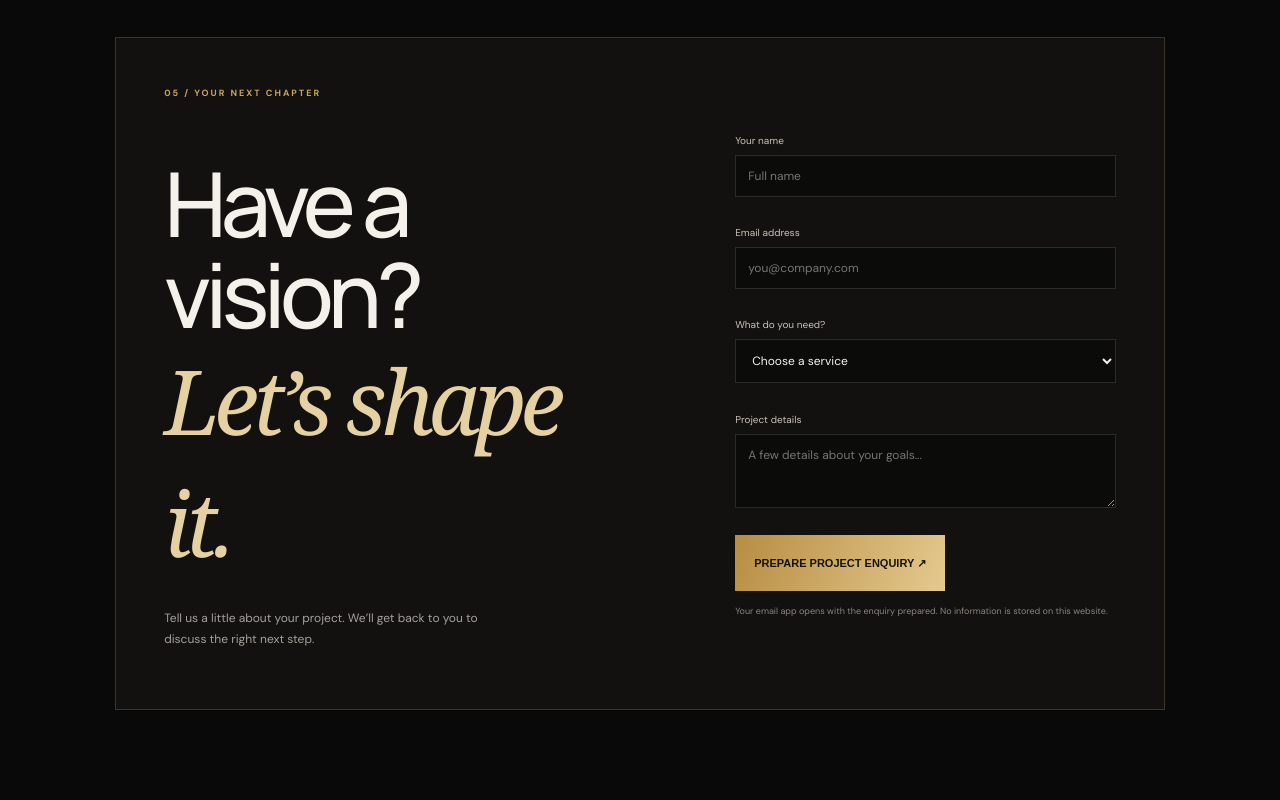
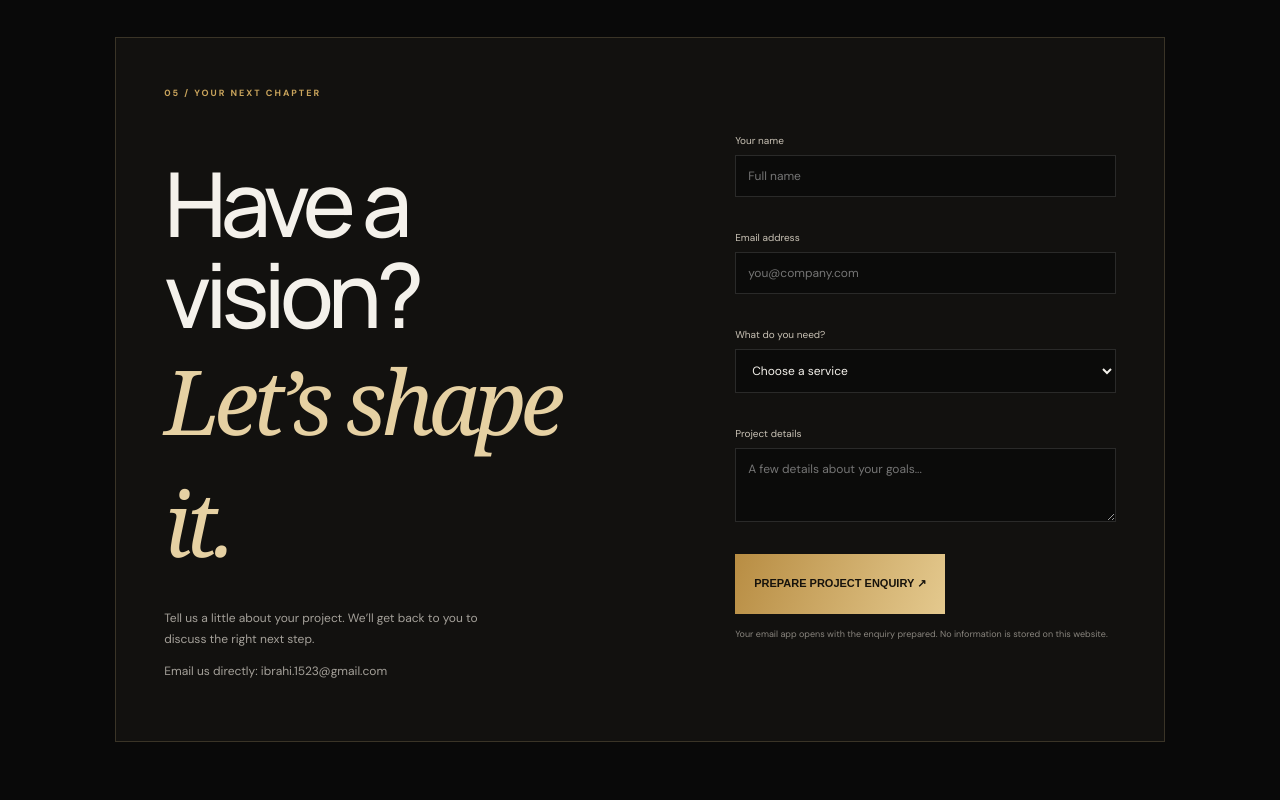
Before and after one commit to iomaroiyh-code/NEXORA, a plain HTML site: page index.html in a window 1280 px wide. Shown: the part 4280-5080 px from the top of the page. Drawn offline with Linux system fonts and the light colour scheme.

Commit message:
Show updated NEXORA contact email

```diff
--- a/index.html
+++ b/index.html
@@ -21,7 +21,7 @@ section:not(.hero){border-top:1px solid #ffffff0d;padding-top:100px;padding-bott
 <section class="wrap" id="work"><div class="heading"><div><div class="kicker">03 / SELECTED CONCEPTS</div><h2>Ideas, brought<br><em>to life.</em></h2></div><p>A glimpse of the visual direction we can create. These are concept showcases, not client projects.</p></div><div class="projects"><article class="project"><div class="visual atelier"><nav><b>ATELIER / 09</b><span>COLLECTION　 ABOUT　 JOURNAL</span></nav><strong>Less, but<br><i>exceptional.</i></strong><span style="margin-left:8%;font-size:8px;letter-spacing:1px">DISCOVER THE COLLECTION ↗</span><div class="sculpt"></div></div><div class="projectmeta"><div><b>Atelier / 09</b>Luxury lifestyle · E-commerce concept</div><span>CONCEPT 01</span></div></article><article class="project"><div class="visual north"><nav><b>NORTHSTAR</b><span>MENU ☰</span></nav><strong>Beyond<br>the <i>ordinary.</i></strong><span style="font-size:8px;letter-spacing:1px">EXPLORE NORTHSTAR →</span><div class="ring"></div></div><div class="projectmeta"><div><b>Northstar</b>Technology · Brand website concept</div><span>CONCEPT 02</span></div></article></div></section>
 <section class="statement"><div class="kicker">A BETTER DIGITAL STANDARD</div><h2>Not just another<br>website. A <em>statement.</em></h2><p>We bring clarity to complexity and character to every pixel.</p><a class="outline" href="#contact">MAKE YOUR STATEMENT ↗</a></section>
 <section class="wrap" id="process"><div class="heading"><div><div class="kicker">04 / HOW WE WORK</div><h2>Clear thinking.<br><em>Beautifully made.</em></h2></div><p>A collaborative process designed to keep things focused, transparent, and moving forward.</p></div><div class="steps"><div class="step"><span>01</span><h3>Discover</h3><p>We learn about your business, audience, goals, and what success should look like.</p><b>→</b></div><div class="step"><span>02</span><h3>Define & design</h3><p>We shape the direction, structure the experience, and craft the visual language.</p><b>→</b></div><div class="step"><span>03</span><h3>Build</h3><p>We turn approved designs into a responsive, polished, and reliable website.</p><b>→</b></div><div class="step"><span>04</span><h3>Launch & grow</h3><p>We test, refine, launch, and help you take the next step with confidence.</p><b>→</b></div></div></section>
-<section class="wrap" id="contact"><div class="contactbox"><div class="kicker">05 / YOUR NEXT CHAPTER</div><div class="contactgrid"><div><h2>Have a vision?<br><em>Let’s shape it.</em></h2><p>Tell us a little about your project. We’ll get back to you to discuss the right next step.</p></div><form id="contact-form"><label>Your name<input name="name" placeholder="Full name" required></label><label>Email address<input name="email" type="email" placeholder="you@company.com" required></label><label>What do you need?<select name="project" required><option value="">Choose a service</option><option>Business website</option><option>E-commerce store</option><option>UI / UX design</option><option>Website redesign</option><option>Ongoing support</option></select></label><label>Project details<textarea name="message" rows="3" placeholder="A few details about your goals..." required></textarea></label><button class="btn" type="submit">PREPARE PROJECT ENQUIRY ↗</button><div class="note">Your email app opens with the enquiry prepared. No information is stored on this website.</div><div class="status" role="status"></div></form></div></div></section>
+<section class="wrap" id="contact"><div class="contactbox"><div class="kicker">05 / YOUR NEXT CHAPTER</div><div class="contactgrid"><div><h2>Have a vision?<br><em>Let’s shape it.</em></h2><p>Tell us a little about your project. We’ll get back to you to discuss the right next step.</p><p class="direct-email">Email us directly: <a href="mailto:ibrahi.1523@gmail.com">ibrahi.1523@gmail.com</a></p></div><form id="contact-form"><label>Your name<input name="name" placeholder="Full name" required></label><label>Email address<input name="email" type="email" placeholder="you@company.com" required></label><label>What do you need?<select name="project" required><option value="">Choose a service</option><option>Business website</option><option>E-commerce store</option><option>UI / UX design</option><option>Website redesign</option><option>Ongoing support</option></select></label><label>Project details<textarea name="message" rows="3" placeholder="A few details about your goals..." required></textarea></label><button class="btn" type="submit">PREPARE PROJECT ENQUIRY ↗</button><div class="note">Your email app opens with the enquiry prepared. No information is stored on this website.</div><div class="status" role="status"></div></form></div></div></section>
 </main><footer class="footer wrap"><a class="brand" href="#home"><span class="mark">N.</span><b>NEXORA<small>DIGITAL STUDIO</small></b></a><p>Digital excellence, crafted to inspire.</p><div class="footbottom"><span>© <span id="year"></span> NEXORA Studio. All rights reserved.</span><span>INDEPENDENT DIGITAL STUDIO · WORLDWIDE</span><a href="#home">BACK TO TOP ↑</a></div></footer>
 <script>
 const toggle=document.querySelector('.menu'),nav=document.querySelector('.nav');toggle.addEventListener('click',()=>{let open=nav.classList.toggle('open');toggle.setAttribute('aria-expanded',String(open))});document.querySelectorAll('.nav a').forEach(a=>a.addEventListener('click',()=>{nav.classList.remove('open');toggle.setAttribute('aria-expanded','false')}));document.getElementById('year').textContent=new Date().getFullYear();
```
